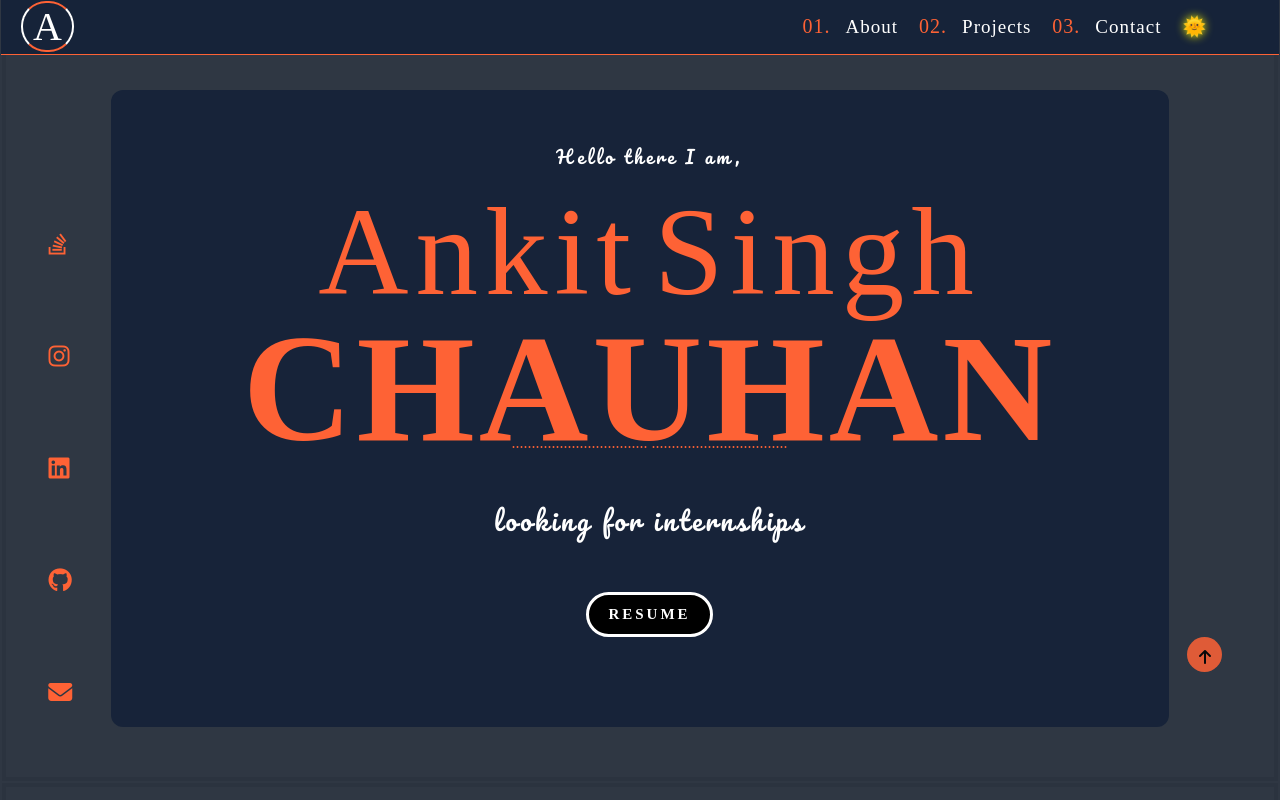
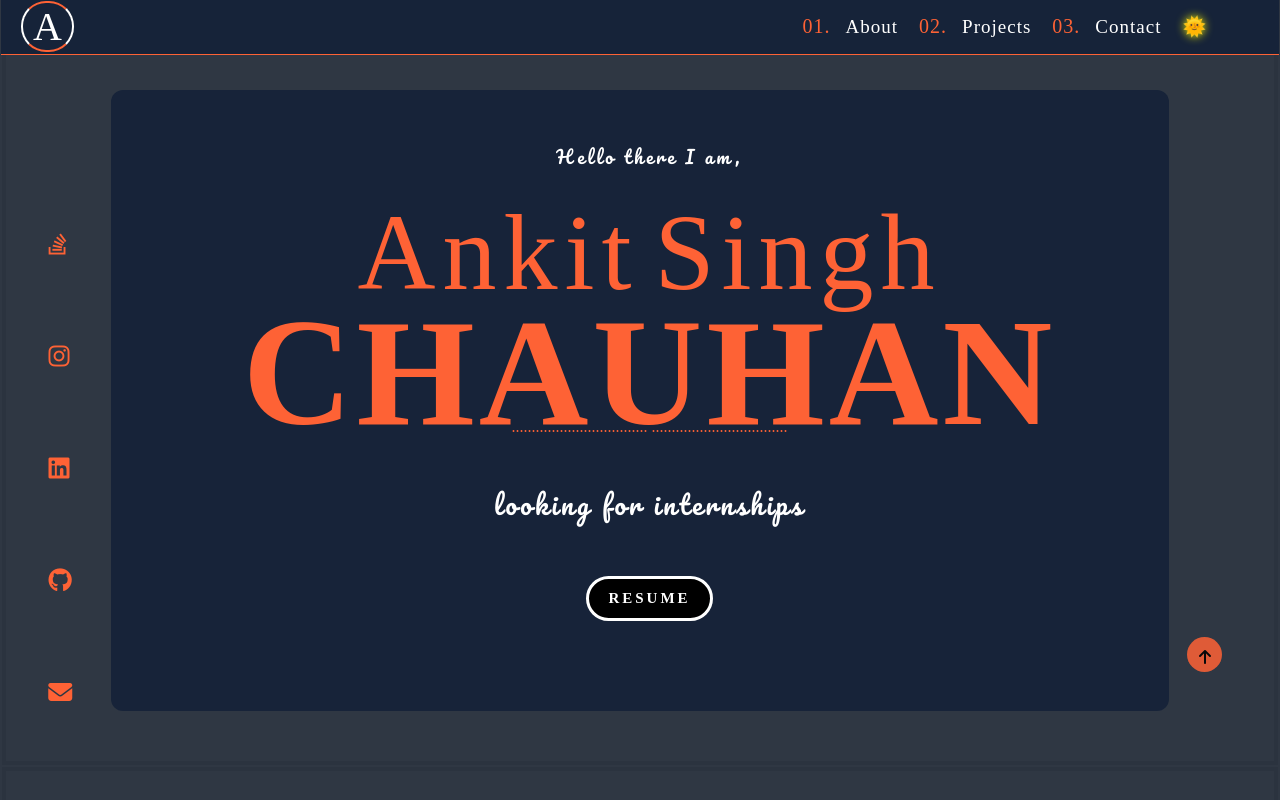
Before and after one commit to ankitsingh2105/Portfolio, a React (Create React App) app: page / in a window 1280 px wide. Shown: the top 800 px of the page. Built offline with nearby package versions, Linux system fonts and the light colour scheme; a web font is replaced by a local one.

Commit message:
added new css and resolved the errors

```diff
--- a/src/COMPONENTS/Newhome.jsx
+++ b/src/COMPONENTS/Newhome.jsx
@@ -329,7 +329,7 @@ export default function Newhome() {
             </div>
 
             <div className='first first1' style={blacktowhite} ref={about} >
-                <div className="section" style={sectioncolor} >
+                <div className="section section2" style={sectioncolor} >
                     <div className="info1 align2">
                         <br />
                         <div className="number1" style={whitetoblack}>01.</div>
@@ -423,7 +423,7 @@ export default function Newhome() {
 
             {/* Second page */}
             <div className="first" style={blacktowhite} ref={work} >
-                <div className="section" style={sectioncolor}>
+                <div className="section section2" style={sectioncolor}>
                     <div className="info1 align2 " ><br />
                         <div className="number1" style={whitetoblack}>02.</div>
                         <div className="align">
--- a/src/COMPONENTS/home.css
+++ b/src/COMPONENTS/home.css
@@ -151,6 +151,9 @@ body::-webkit-scrollbar-thumb {
     margin: 11px;
     padding: 2px;
     border-radius: 12px;
+}
+.section2{
+    margin-top: 43px;
 }
 
 .design {
@@ -1052,14 +1055,14 @@ li {
     }
 
     .name {
-        font-size: 125px;
+        font-size: 108px;
         margin-top: 2.5rem;
     }
 
     .surname {
         font-size: 152px;
         font-weight: bolder;
-        margin-top: 6.5rem;
+        margin-top: 5.5rem;
         margin-bottom: 10px;
     }
 
@@ -1083,6 +1086,10 @@ li {
         }
     }
 
+}
+
+.section2{
+    margin-top: 43px;
 }
 
 @media screen and (min-width :1262px) {
```
